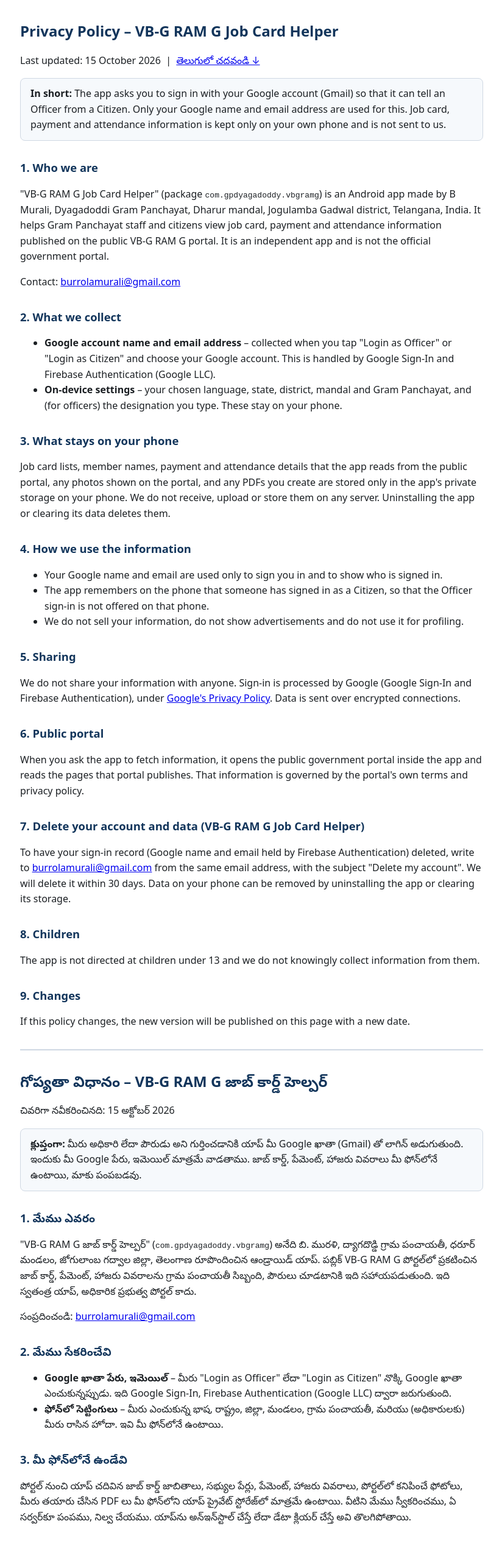
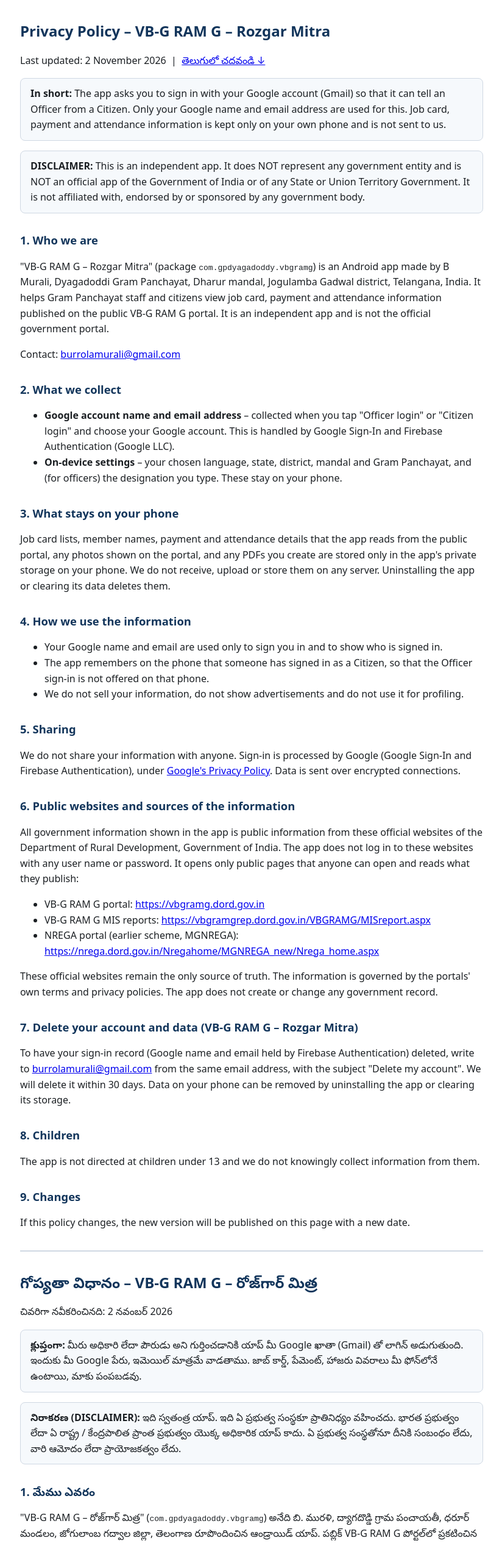
Before and after one commit to burrolamurali-cmd/Vbgramg, a plain HTML site: page privacy.html in a window 1280 px wide. Shown: the top 2531 px of the page at 61% size, without its empty margins (227-1051 px from the left). Drawn offline with Linux system fonts and the light colour scheme.

Commit message:
Update privacy.html

```diff
--- a/privacy.html
+++ b/privacy.html
@@ -3,7 +3,7 @@
 <head>
 <meta charset="utf-8">
 <meta name="viewport" content="width=device-width, initial-scale=1">
-<title>VB-G RAM G Job Card Helper – Privacy Policy</title>
+<title>VB-G RAM G – Rozgar Mitra – Privacy Policy</title>
 <style>
   body{font-family:system-ui,-apple-system,"Segoe UI",Roboto,"Noto Sans Telugu",sans-serif;max-width:760px;margin:0 auto;padding:16px;line-height:1.6;color:#1b1f23;background:#fff}
   h1{font-size:1.5rem;color:#12355B} h2{font-size:1.15rem;color:#12355B;margin-top:1.6em}
@@ -14,20 +14,22 @@
 </head>
 <body>
 
-<h1>Privacy Policy – VB-G RAM G Job Card Helper</h1>
-<p>Last updated: 15 October 2026 &nbsp;|&nbsp; <a href="#te">తెలుగులో చదవండి ↓</a></p>
+<h1>Privacy Policy – VB-G RAM G – Rozgar Mitra</h1>
+<p>Last updated: 2 November 2026 &nbsp;|&nbsp; <a href="#te">తెలుగులో చదవండి ↓</a></p>
 
 <div class="box">
 <b>In short:</b> The app asks you to sign in with your Google account (Gmail) so that it can tell an Officer from a Citizen. Only your Google name and email address are used for this. Job card, payment and attendance information is kept only on your own phone and is not sent to us.
 </div>
 
+<div class="box"><b>DISCLAIMER:</b> This is an independent app. It does NOT represent any government entity and is NOT an official app of the Government of India or of any State or Union Territory Government. It is not affiliated with, endorsed by or sponsored by any government body.</div>
+
 <h2>1. Who we are</h2>
-<p>"VB-G RAM G Job Card Helper" (package <code>com.gpdyagadoddy.vbgramg</code>) is an Android app made by B Murali, Dyagadoddi Gram Panchayat, Dharur mandal, Jogulamba Gadwal district, Telangana, India. It helps Gram Panchayat staff and citizens view job card, payment and attendance information published on the public VB-G RAM G portal. It is an independent app and is not the official government portal.</p>
+<p>"VB-G RAM G – Rozgar Mitra" (package <code>com.gpdyagadoddy.vbgramg</code>) is an Android app made by B Murali, Dyagadoddi Gram Panchayat, Dharur mandal, Jogulamba Gadwal district, Telangana, India. It helps Gram Panchayat staff and citizens view job card, payment and attendance information published on the public VB-G RAM G portal. It is an independent app and is not the official government portal.</p>
 <p>Contact: <a href="mailto:burrolamurali@gmail.com">burrolamurali@gmail.com</a></p>
 
 <h2>2. What we collect</h2>
 <ul>
-  <li><b>Google account name and email address</b> – collected when you tap "Login as Officer" or "Login as Citizen" and choose your Google account. This is handled by Google Sign-In and Firebase Authentication (Google LLC).</li>
+  <li><b>Google account name and email address</b> – collected when you tap "Officer login" or "Citizen login" and choose your Google account. This is handled by Google Sign-In and Firebase Authentication (Google LLC).</li>
   <li><b>On-device settings</b> – your chosen language, state, district, mandal and Gram Panchayat, and (for officers) the designation you type. These stay on your phone.</li>
 </ul>
 
@@ -44,10 +46,16 @@
 <h2>5. Sharing</h2>
 <p>We do not share your information with anyone. Sign-in is processed by Google (Google Sign-In and Firebase Authentication), under <a href="https://policies.google.com/privacy">Google's Privacy Policy</a>. Data is sent over encrypted connections.</p>
 
-<h2>6. Public portal</h2>
-<p>When you ask the app to fetch information, it opens the public government portal inside the app and reads the pages that portal publishes. That information is governed by the portal's own terms and privacy policy.</p>
+<h2>6. Public websites and sources of the information</h2>
+<p>All government information shown in the app is public information from these official websites of the Department of Rural Development, Government of India. The app does not log in to these websites with any user name or password. It opens only public pages that anyone can open and reads what they publish:</p>
+<ul>
+  <li>VB-G RAM G portal: <a href="https://vbgramg.dord.gov.in">https://vbgramg.dord.gov.in</a></li>
+  <li>VB-G RAM G MIS reports: <a href="https://vbgramgrep.dord.gov.in/VBGRAMG/MISreport.aspx">https://vbgramgrep.dord.gov.in/VBGRAMG/MISreport.aspx</a></li>
+  <li>NREGA portal (earlier scheme, MGNREGA): <a href="https://nrega.dord.gov.in/Nregahome/MGNREGA_new/Nrega_home.aspx">https://nrega.dord.gov.in/Nregahome/MGNREGA_new/Nrega_home.aspx</a></li>
+</ul>
+<p>These official websites remain the only source of truth. The information is governed by the portals' own terms and privacy policies. The app does not create or change any government record.</p>
 
-<h2 id="delete-account">7. Delete your account and data (VB-G RAM G Job Card Helper)</h2>
+<h2 id="delete-account">7. Delete your account and data (VB-G RAM G – Rozgar Mitra)</h2>
 <p>To have your sign-in record (Google name and email held by Firebase Authentication) deleted, write to <a href="mailto:burrolamurali@gmail.com">burrolamurali@gmail.com</a> from the same email address, with the subject "Delete my account". We will delete it within 30 days. Data on your phone can be removed by uninstalling the app or clearing its storage.</p>
 
 <h2>8. Children</h2>
@@ -58,20 +66,22 @@
 
 <hr id="te">
 
-<h1>గోప్యతా విధానం – VB-G RAM G జాబ్ కార్డ్ హెల్పర్</h1>
-<p>చివరిగా నవీకరించినది: 15 అక్టోబర్ 2026</p>
+<h1>గోప్యతా విధానం – VB-G RAM G – రోజ్‌గార్ మిత్ర</h1>
+<p>చివరిగా నవీకరించినది: 2 నవంబర్ 2026</p>
 
 <div class="box">
 <b>క్లుప్తంగా:</b> మీరు అధికారి లేదా పౌరుడు అని గుర్తించడానికి యాప్ మీ Google ఖాతా (Gmail) తో లాగిన్ అడుగుతుంది. ఇందుకు మీ Google పేరు, ఇమెయిల్ మాత్రమే వాడతాము. జాబ్ కార్డ్, పేమెంట్, హాజరు వివరాలు మీ ఫోన్‌లోనే ఉంటాయి, మాకు పంపబడవు.
 </div>
 
+<div class="box"><b>నిరాకరణ (DISCLAIMER):</b> ఇది స్వతంత్ర యాప్. ఇది ఏ ప్రభుత్వ సంస్థకూ ప్రాతినిధ్యం వహించదు. భారత ప్రభుత్వం లేదా ఏ రాష్ట్ర / కేంద్రపాలిత ప్రాంత ప్రభుత్వం యొక్క అధికారిక యాప్ కాదు. ఏ ప్రభుత్వ సంస్థతోనూ దీనికి సంబంధం లేదు, వారి ఆమోదం లేదా ప్రాయోజకత్వం లేదు.</div>
+
 <h2>1. మేము ఎవరం</h2>
-<p>"VB-G RAM G జాబ్ కార్డ్ హెల్పర్" (<code>com.gpdyagadoddy.vbgramg</code>) అనేది బి. మురళి, ద్యాగదొడ్డి గ్రామ పంచాయతీ, ధరూర్ మండలం, జోగులాంబ గద్వాల జిల్లా, తెలంగాణ రూపొందించిన ఆండ్రాయిడ్ యాప్. పబ్లిక్ VB-G RAM G పోర్టల్‌లో ప్రకటించిన జాబ్ కార్డ్, పేమెంట్, హాజరు వివరాలను గ్రామ పంచాయతీ సిబ్బంది, పౌరులు చూడటానికి ఇది సహాయపడుతుంది. ఇది స్వతంత్ర యాప్, అధికారిక ప్రభుత్వ పోర్టల్ కాదు.</p>
+<p>"VB-G RAM G – రోజ్‌గార్ మిత్ర" (<code>com.gpdyagadoddy.vbgramg</code>) అనేది బి. మురళి, ద్యాగదొడ్డి గ్రామ పంచాయతీ, ధరూర్ మండలం, జోగులాంబ గద్వాల జిల్లా, తెలంగాణ రూపొందించిన ఆండ్రాయిడ్ యాప్. పబ్లిక్ VB-G RAM G పోర్టల్‌లో ప్రకటించిన జాబ్ కార్డ్, పేమెంట్, హాజరు వివరాలను గ్రామ పంచాయతీ సిబ్బంది, పౌరులు చూడటానికి ఇది సహాయపడుతుంది. ఇది స్వతంత్ర యాప్, అధికారిక ప్రభుత్వ పోర్టల్ కాదు.</p>
 <p>సంప్రదించండి: <a href="mailto:burrolamurali@gmail.com">burrolamurali@gmail.com</a></p>
 
 <h2>2. మేము సేకరించేవి</h2>
 <ul>
-  <li><b>Google ఖాతా పేరు, ఇమెయిల్</b> – మీరు "Login as Officer" లేదా "Login as Citizen" నొక్కి Google ఖాతా ఎంచుకున్నప్పుడు. ఇది Google Sign-In, Firebase Authentication (Google LLC) ద్వారా జరుగుతుంది.</li>
+  <li><b>Google ఖాతా పేరు, ఇమెయిల్</b> – మీరు "Officer login" లేదా "Citizen login" నొక్కి Google ఖాతా ఎంచుకున్నప్పుడు. ఇది Google Sign-In, Firebase Authentication (Google LLC) ద్వారా జరుగుతుంది.</li>
   <li><b>ఫోన్‌లో సెట్టింగులు</b> – మీరు ఎంచుకున్న భాష, రాష్ట్రం, జిల్లా, మండలం, గ్రామ పంచాయతీ, మరియు (అధికారులకు) మీరు రాసిన హోదా. ఇవి మీ ఫోన్‌లోనే ఉంటాయి.</li>
 </ul>
 
@@ -88,10 +98,16 @@
 <h2>5. పంచుకోవడం</h2>
 <p>మీ సమాచారాన్ని ఎవరితోనూ పంచుకోము. లాగిన్‌ను Google (Google Sign-In, Firebase Authentication) <a href="https://policies.google.com/privacy">Google గోప్యతా విధానం</a> ప్రకారం నిర్వహిస్తుంది. డేటా ఎన్‌క్రిప్టెడ్ కనెక్షన్ ద్వారా వెళ్తుంది.</p>
 
-<h2>6. పబ్లిక్ పోర్టల్</h2>
-<p>మీరు వివరాలు తీసుకోమని అడిగినప్పుడు యాప్ లోపలే ప్రభుత్వ పబ్లిక్ పోర్టల్ తెరిచి, ఆ పోర్టల్ ప్రకటించే పేజీలను చదువుతుంది. ఆ సమాచారం పోర్టల్ సొంత నిబంధనలు, గోప్యతా విధానానికి లోబడి ఉంటుంది.</p>
+<h2>6. పబ్లిక్ వెబ్‌సైట్లు, సమాచార మూలాలు</h2>
+<p>యాప్‌లో చూపే ప్రభుత్వ సమాచారం అంతా భారత ప్రభుత్వ గ్రామీణాభివృద్ధి శాఖ యొక్క ఈ అధికారిక వెబ్‌సైట్ల నుంచి వచ్చే పబ్లిక్ సమాచారమే. ఈ వెబ్‌సైట్లలో యాప్ యూజర్ నేమ్, పాస్‌వర్డ్‌తో లాగిన్ అవ్వదు. ఎవరైనా తెరవగలిగే పబ్లిక్ పేజీలను మాత్రమే తెరిచి, అవి ప్రకటించిన సమాచారాన్ని చదువుతుంది:</p>
+<ul>
+  <li>VB-G RAM G పోర్టల్: <a href="https://vbgramg.dord.gov.in">https://vbgramg.dord.gov.in</a></li>
+  <li>VB-G RAM G MIS నివేదికలు: <a href="https://vbgramgrep.dord.gov.in/VBGRAMG/MISreport.aspx">https://vbgramgrep.dord.gov.in/VBGRAMG/MISreport.aspx</a></li>
+  <li>NREGA పోర్టల్ (పాత పథకం, MGNREGA): <a href="https://nrega.dord.gov.in/Nregahome/MGNREGA_new/Nrega_home.aspx">https://nrega.dord.gov.in/Nregahome/MGNREGA_new/Nrega_home.aspx</a></li>
+</ul>
+<p>ఈ అధికారిక వెబ్‌సైట్లే అసలు ఆధారం. ఆ సమాచారం ఆ పోర్టల్స్ సొంత నిబంధనలు, గోప్యతా విధానాలకు లోబడి ఉంటుంది. యాప్ ఏ ప్రభుత్వ రికార్డునూ సృష్టించదు, మార్చదు.</p>
 
-<h2 id="delete-account-te">7. మీ ఖాతా, డేటా తొలగింపు (VB-G RAM G జాబ్ కార్డ్ హెల్పర్)</h2>
+<h2 id="delete-account-te">7. మీ ఖాతా, డేటా తొలగింపు (VB-G RAM G – రోజ్‌గార్ మిత్ర)</h2>
 <p>Firebase Authentication లో ఉన్న మీ లాగిన్ రికార్డు (Google పేరు, ఇమెయిల్) తొలగించాలంటే, అదే ఇమెయిల్ నుంచి <a href="mailto:burrolamurali@gmail.com">burrolamurali@gmail.com</a> కు "Delete my account" అనే విషయంతో రాయండి. 30 రోజుల్లో తొలగిస్తాము. ఫోన్‌లోని డేటాను యాప్ అన్‌ఇన్‌స్టాల్ చేసి లేదా స్టోరేజ్ క్లియర్ చేసి తొలగించవచ్చు.</p>
 
 <h2>8. పిల్లలు</h2>
```
